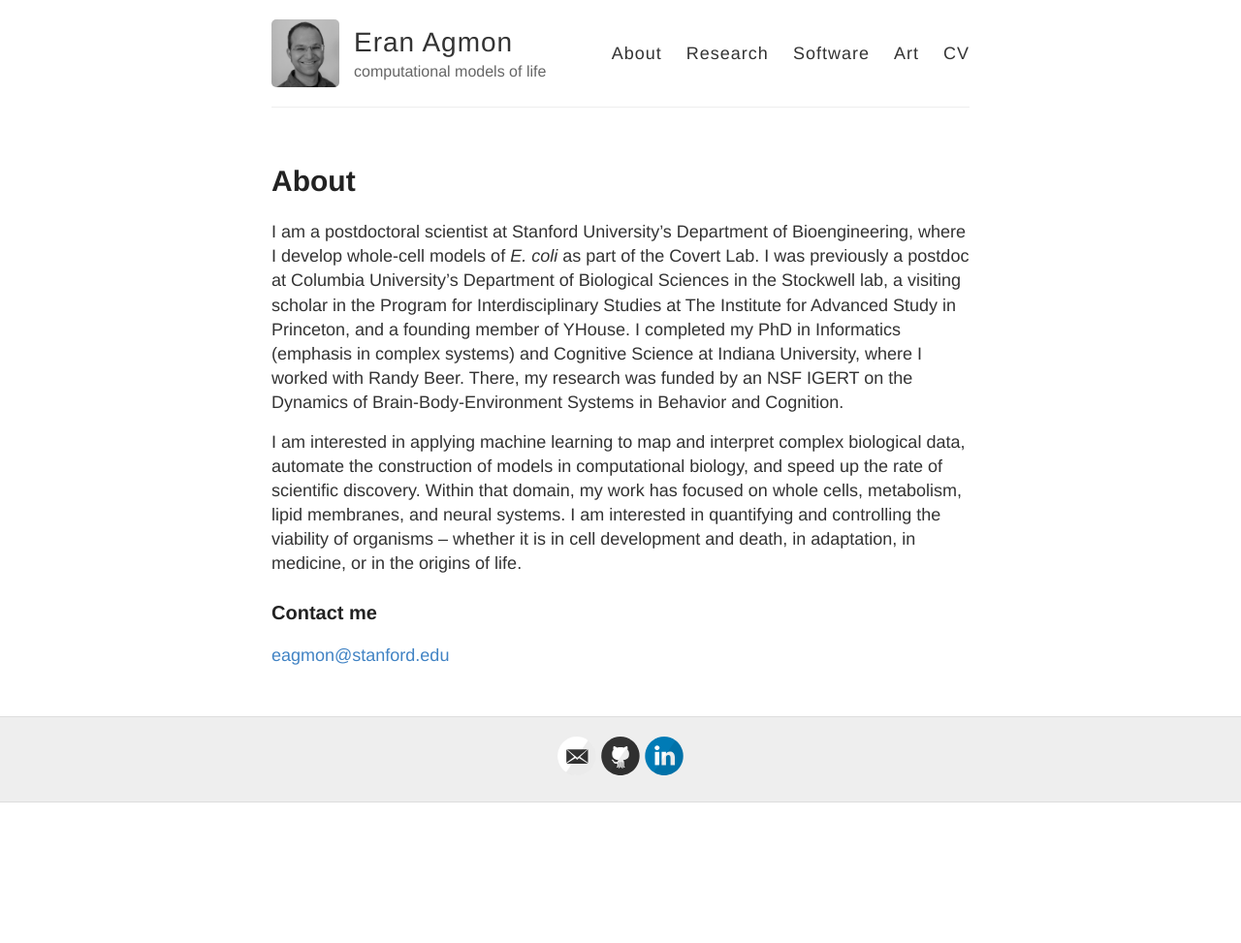
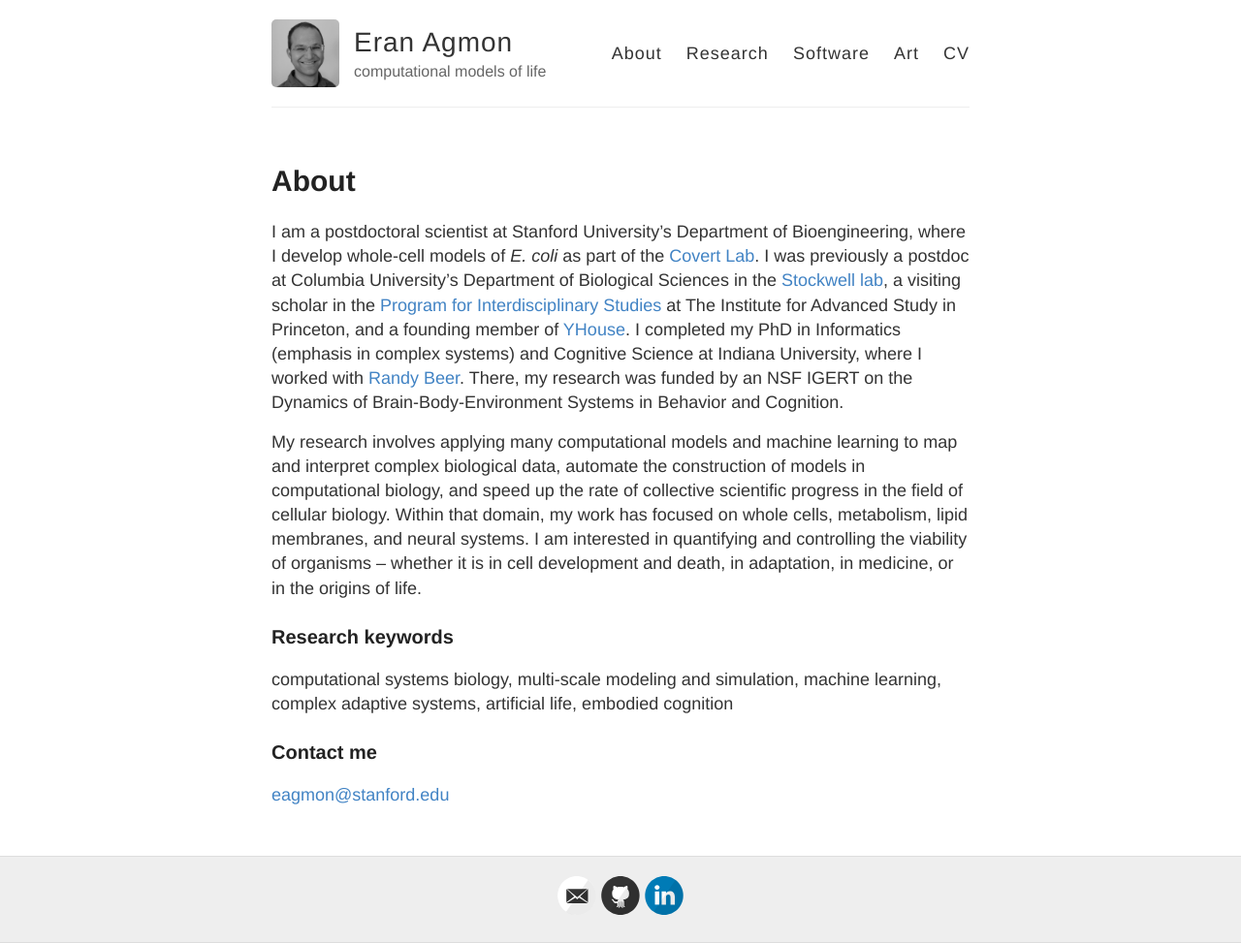
Before and after one commit to eagmon/eagmon.github.io, a Jekyll site: the page built from about.md, in a window 1280 px wide. Shown: the whole page at 97% size. Built offline with Jekyll 4.4.1, drawn with Linux system fonts in a browser that asks for light colours; before the commit the page ends 900 px from its top, so only the background shows below that.

Commit message:
update about and research pages

```diff
--- a/about.md
+++ b/about.md
@@ -5,17 +5,30 @@ permalink: /about/
 ---
 
 I am a postdoctoral scientist at Stanford University’s Department of Bioengineering, where I develop whole-cell models
-of *E. coli* as part of the Covert Lab. I was previously a postdoc at Columbia University’s Department of Biological
-Sciences in the Stockwell lab, a visiting scholar in the Program for Interdisciplinary Studies at The Institute for
-Advanced Study in Princeton, and a founding member of YHouse. I completed my PhD in Informatics (emphasis in complex
-systems) and Cognitive Science at Indiana University, where I worked with Randy Beer. There, my research was funded by
-an NSF IGERT on the Dynamics of Brain-Body-Environment Systems in Behavior and Cognition.
+of *E. coli* as part of the [Covert Lab](https://www.covert.stanford.edu).
+I was previously a postdoc at Columbia University’s Department of Biological Sciences in the
+[Stockwell lab](http://www.columbia.edu/cu/biology/StockwellLab/index/index.html),
+a visiting scholar in the [Program for Interdisciplinary Studies](https://www.ias.edu/ids)
+at The Institute for Advanced Study in Princeton, and a founding member of [YHouse](https://www.yhousenyc.org).
+I completed my PhD in Informatics (emphasis in complex systems) and Cognitive Science at Indiana University,
+where I worked with [Randy Beer](https://rdbeer.pages.iu.edu).
+There, my research was funded by an NSF IGERT on the Dynamics of Brain-Body-Environment Systems in Behavior and Cognition.
 
-I am interested in applying machine learning to map and interpret complex biological data, automate the construction of
-models in computational biology, and speed up the rate of scientific discovery. Within that domain, my work has focused
-on whole cells, metabolism, lipid membranes, and neural systems. I am interested in quantifying and controlling the
-viability of organisms – whether it is in cell development and death, in adaptation, in medicine, or in the origins of
-life.
+My research involves applying many computational models and machine learning to map and interpret complex biological data,
+automate the construction of models in computational biology, and speed up the rate of collective scientific progress in the field of cellular biology.
+Within that domain, my work has focused on whole cells, metabolism, lipid membranes, and neural systems.
+I am interested in quantifying and controlling the viability of organisms – whether it is in cell development and death,
+in adaptation, in medicine, or in the origins of life.
+
+
+### Research keywords
+computational systems biology,
+multi-scale modeling and simulation,
+machine learning,
+complex adaptive systems,
+artificial life,
+embodied cognition
+
 
 ### Contact me
 
```
Also changed, not shown: research.md (+26 -3 lines), images/molecule-cell-environment.png (added).
